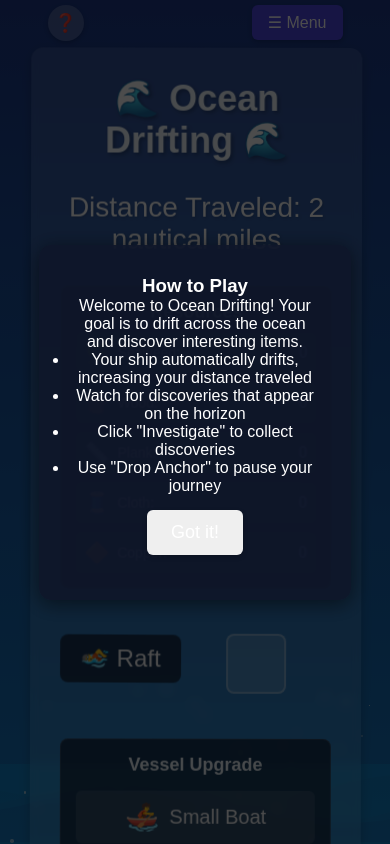
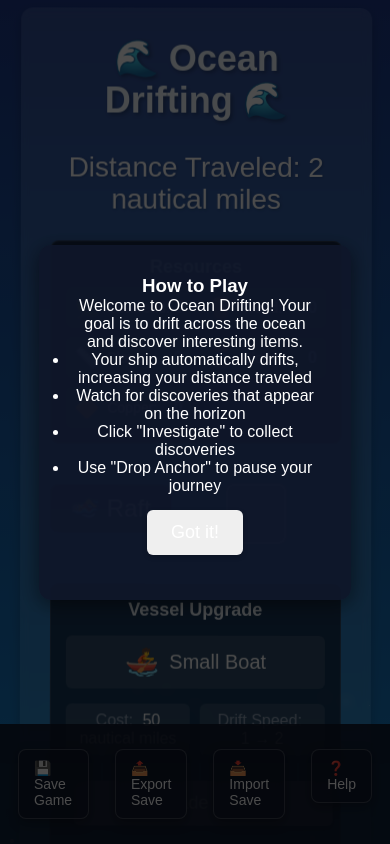
Before and after one commit to fatemancer/derive, a plain HTML site: page index.html in a window 390 px wide. Shown: the top 844 px of the page. Drawn offline with Linux system fonts and the light colour scheme.

Commit message:
reworked menu

```diff
--- a/index.html
+++ b/index.html
@@ -17,14 +17,23 @@
     <!-- Ocean Particles -->
     <div class="particles" id="particles"></div>
 
-    <button id="help-btn" class="help-btn">❓</button>
-    <button id="menu-btn" class="menu-btn">☰ Menu</button>
-    <div id="menu" class="menu">
-        <button id="save-btn">💾 Save Game</button>
-        <button id="export-btn">📤 Export Save</button>
-        <button id="import-btn">📥 Import Save</button>
-        <input type="file" id="file-input" accept=".json">
+    <!-- Side Menu -->
+    <div class="side-menu">
+        <div class="menu-item">
+            <button id="save-btn" class="menu-action">💾 Save Game</button>
         </div>
+        <div class="menu-item">
+            <button id="export-btn" class="menu-action">📤 Export Save</button>
+        </div>
+        <div class="menu-item">
+            <button id="import-btn" class="menu-action">📥 Import Save</button>
+        </div>
+        <div class="menu-item">
+            <button id="help-btn" class="menu-action">❓ Help</button>
+        </div>
+    </div>
+
+    <input type="file" id="file-input" accept=".json" style="display: none;">
 
     <div id="tutorial" class="tutorial">
         <div class="tutorial-content">
@@ -43,6 +52,9 @@
     <div class="game-container">
         <h1>🌊 Ocean Drifting 🌊</h1>
 
+        <div class="main-layout">
+            <!-- Left Column -->
+            <div class="game-column">
                 <div class="resource">
                     Distance Traveled: <span id="distance-count">0</span> nautical miles
                 </div>
@@ -103,7 +115,10 @@
                     </div>
                     <button id="upgrade-vessel-btn" class="upgrade-btn">Upgrade Vessel</button>
                 </div>
+            </div>
 
+            <!-- Right Column -->
+            <div class="game-column">
                 <div class="journey-progress">
                     <div class="progress-bar">
                         <div class="progress-fill" id="progress-fill"></div>
@@ -128,6 +143,8 @@
                     <div id="events-container"></div>
                 </div>
             </div>
+        </div>
+    </div>
 
     <!-- JavaScript Files -->
     <script src="config.js"></script>
--- a/main.js
+++ b/main.js
@@ -28,8 +28,6 @@ const anchorBtn = document.getElementById('anchor-btn');
 const statusMessage = document.getElementById('status-message');
 const discoveriesContainer = document.getElementById('discoveries-container');
 const eventsContainer = document.getElementById('events-container');
-const menuBtn = document.getElementById('menu-btn');
-const menu = document.getElementById('menu');
 const saveBtn = document.getElementById('save-btn');
 const exportBtn = document.getElementById('export-btn');
 const importBtn = document.getElementById('import-btn');
@@ -80,28 +78,6 @@ function startDrifting(skipNotifications = false) {
     statusMessage.textContent = `Your ${currentVessel.name} (${currentVessel.emoji}) is drifting with the current. Keep an eye out for discoveries!`;
 }
 
-// Menu button event listener
-menuBtn.addEventListener('click', () => {
-    if (menu.classList.contains('visible')) {
-        menu.classList.remove('visible');
-        menu.style.display = 'none';
-    } else {
-        menu.style.display = 'block';
-        setTimeout(() => {
-            menu.classList.add('visible');
-        }, 10);
-    }
-});
-
-// Close menu when clicking outside
-document.addEventListener('click', (event) => {
-    if (!menu.contains(event.target) && event.target !== menuBtn) {
-        menu.classList.remove('visible');
-        setTimeout(() => {
-            menu.style.display = 'none';
-        }, 300);
-    }
-});
 
 // Help button event listener
 helpBtn.addEventListener('click', () => {
@@ -121,28 +97,17 @@ upgradeVesselBtn.addEventListener('click', () => {
 // Save button event listener
 saveBtn.addEventListener('click', () => {
     saveGameState();
-    menu.classList.remove('visible');
-    setTimeout(() => {
-        menu.style.display = 'none';
-    }, 300);
+    showNotification("Game saved successfully!", "success");
 });
 
 // Export button event listener
 exportBtn.addEventListener('click', () => {
     exportSaveData();
-    menu.classList.remove('visible');
-    setTimeout(() => {
-        menu.style.display = 'none';
-    }, 300);
 });
 
 // Import button event listener
 importBtn.addEventListener('click', () => {
     fileInput.click();
-    menu.classList.remove('visible');
-    setTimeout(() => {
-        menu.style.display = 'none';
-    }, 300);
 });
 
 // File input change event listener
--- a/styles.css
+++ b/styles.css
@@ -7,8 +7,8 @@
 
 body {
     font-family: 'Arial', sans-serif;
-    max-width: 90%;
-    width: 600px;
+    width: 100%;
+    max-width: 1400px;
     margin: 0 auto;
     padding: 20px;
     text-align: center;
@@ -17,6 +17,110 @@ body {
     overflow-x: hidden;
     position: relative;
     animation: dayNightCycle 60s infinite linear;
+}
+
+/* Side Menu */
+.side-menu {
+    position: fixed;
+    left: 20px;
+    top: 20px;
+    display: flex;
+    flex-direction: column;
+    gap: 15px;
+    z-index: 100;
+    width: 180px;
+}
+
+/* Adjust body padding to make room for the side menu */
+body {
+    padding-left: 220px;
+}
+
+.menu-item {
+    width: 100%;
+}
+
+.menu-action {
+    width: 100%;
+    background-color: rgba(15, 23, 42, 0.8);
+    border: 1px solid rgba(255, 255, 255, 0.2);
+    border-radius: 8px;
+    padding: 12px;
+    text-align: left;
+    font-size: 16px;
+    transition: all 0.3s ease;
+    backdrop-filter: blur(5px);
+    box-shadow: 0 4px 12px rgba(0, 0, 0, 0.3);
+}
+
+.menu-action:hover {
+    background-color: rgba(79, 70, 229, 0.8);
+    transform: translateY(-2px);
+}
+
+/* Main layout container */
+.main-layout {
+    display: grid;
+    grid-template-columns: 1fr 1fr;
+    gap: 30px;
+    margin-top: 20px;
+}
+
+/* Game column styles */
+.game-column {
+    display: flex;
+    flex-direction: column;
+    gap: 20px;
+}
+
+/* Media queries for responsive design */
+@media (max-width: 1200px) {
+    body {
+        max-width: 95%;
+        padding-left: 200px;
+    }
+
+    .side-menu {
+        left: 10px;
+        width: 160px;
+    }
+}
+
+@media (max-width: 1024px) {
+    .main-layout {
+        grid-template-columns: 1fr;
+        gap: 20px;
+    }
+}
+
+@media (max-width: 768px) {
+    body {
+        padding-left: 20px;
+        padding-bottom: 70px;
+    }
+
+    .side-menu {
+        position: fixed;
+        left: 0;
+        top: auto;
+        bottom: 0;
+        flex-direction: row;
+        justify-content: center;
+        width: 100%;
+        background-color: rgba(15, 23, 42, 0.9);
+        padding: 10px;
+        gap: 10px;
+    }
+
+    .menu-item {
+        width: auto;
+    }
+
+    .menu-action {
+        width: auto;
+        padding: 10px 15px;
+        font-size: 14px;
+    }
 }
 
 @media (max-width: 640px) {
@@ -31,6 +135,20 @@ body {
 
     .resource {
         font-size: 22px;
+    }
+
+    .main-layout {
+        grid-template-columns: 1fr;
+        gap: 15px;
+        margin-top: 10px;
+    }
+
+    .game-column {
+        gap: 15px;
+    }
+
+    .event-log {
+        max-height: 150px;
     }
 }
 
@@ -126,7 +244,6 @@ body {
     padding: 30px;
     box-shadow: 0 4px 12px rgba(0, 0, 0, 0.2);
     backdrop-filter: blur(5px);
-    margin-top: 40px;
     animation: floating 6s ease-in-out infinite;
     position: relative;
     z-index: 1;
@@ -151,7 +268,7 @@ h1 {
 }
 .resource {
     font-size: 28px;
-    margin: 30px 0;
+    margin-bottom: 10px;
     text-shadow: 1px 1px 3px rgba(0, 0, 0, 0.2);
 }
 button {
@@ -216,64 +333,14 @@ button:focus {
     outline-offset: 2px;
 }
 
-.menu-btn {
-    background-color: #4f46e5;
-    position: absolute;
-    top: -10px;
-    right: 20px;
-    padding: 8px 16px;
-    font-size: 16px;
-}
-
-.menu-btn:hover {
-    background-color: #4338ca;
-    transform: translateY(-2px);
-}
-
-.menu {
-    position: absolute;
-    top: 60px;
-    right: 20px;
-    background-color: rgba(15, 23, 42, 0.9);
-    border-radius: 8px;
-    padding: 10px;
-    box-shadow: 0 4px 12px rgba(0, 0, 0, 0.3);
-    backdrop-filter: blur(5px);
-    display: none;
-    z-index: 100;
-    transform: translateY(-10px);
-    opacity: 0;
-    transition: all 0.3s ease;
-    pointer-events: none;
-}
-
-.menu.visible {
-    transform: translateY(0);
-    opacity: 1;
-    pointer-events: all;
-}
-
-.menu button {
-    display: block;
-    width: 100%;
-    text-align: left;
-    margin: 5px 0;
-    padding: 12px 12px;
-    font-size: 14px;
-    transition: background-color 0.2s;
-}
-
-.menu button:hover {
-    background-color: rgba(79, 70, 229, 0.8);
-}
+/* Menu styles moved to menu-column section */
 
 .event-log {
     background-color: rgba(15, 23, 42, 0.7);
     border-radius: 8px;
     padding: 15px;
-    margin-top: 20px;
     text-align: left;
-    max-height: 150px;
+    max-height: 250px;
     overflow-y: auto;
     font-size: 14px;
     transition: max-height 0.3s ease;
@@ -345,7 +412,7 @@ button:disabled {
 }
 .status {
     font-size: 16px;
-    margin-top: 20px;
+    margin: 15px 0;
     font-style: italic;
     color: #e0f2fe;
     text-shadow: 1px 1px 2px rgba(0, 0, 0, 0.5);
@@ -408,7 +475,7 @@ button:disabled {
 /* Journey Progress Bar */
 .journey-progress {
     width: 100%;
-    margin: 20px 0;
+    margin-bottom: 20px;
     position: relative;
 }
 
@@ -439,21 +506,7 @@ button:disabled {
     color: rgba(255, 255, 255, 0.7);
 }
 
-/* Help Button and Tutorial */
-.help-btn {
-    position: absolute;
-    top: -10px;
-    left: 20px;
-    width: 36px;
-    height: 36px;
-    border-radius: 50%;
-    font-size: 18px;
-    padding: 0;
-    display: flex;
-    align-items: center;
-    justify-content: center;
-    background-color: rgba(255, 255, 255, 0.2);
-}
+/* Tutorial */
 
 .tutorial {
     position: fixed;
@@ -503,7 +556,6 @@ button:disabled {
     background-color: rgba(15, 23, 42, 0.7);
     border-radius: 8px;
     padding: 15px;
-    margin: 20px 0;
     border: 1px solid rgba(255, 255, 255, 0.1);
     animation: fadeIn 0.5s ease-out;
 }
@@ -588,7 +640,6 @@ button:disabled {
 
 /* Vessel Display and Upgrade Panel */
 .vessel-info {
-    margin: 15px 0;
     display: flex;
     justify-content: center;
     align-items: center;
@@ -607,7 +658,6 @@ button:disabled {
     background-color: rgba(15, 23, 42, 0.7);
     border-radius: 8px;
     padding: 15px;
-    margin: 20px 0;
     border: 1px solid rgba(255, 255, 255, 0.1);
     animation: fadeIn 0.5s ease-out;
 }
```
Lines whose indentation alone changed are shown as unchanged.
